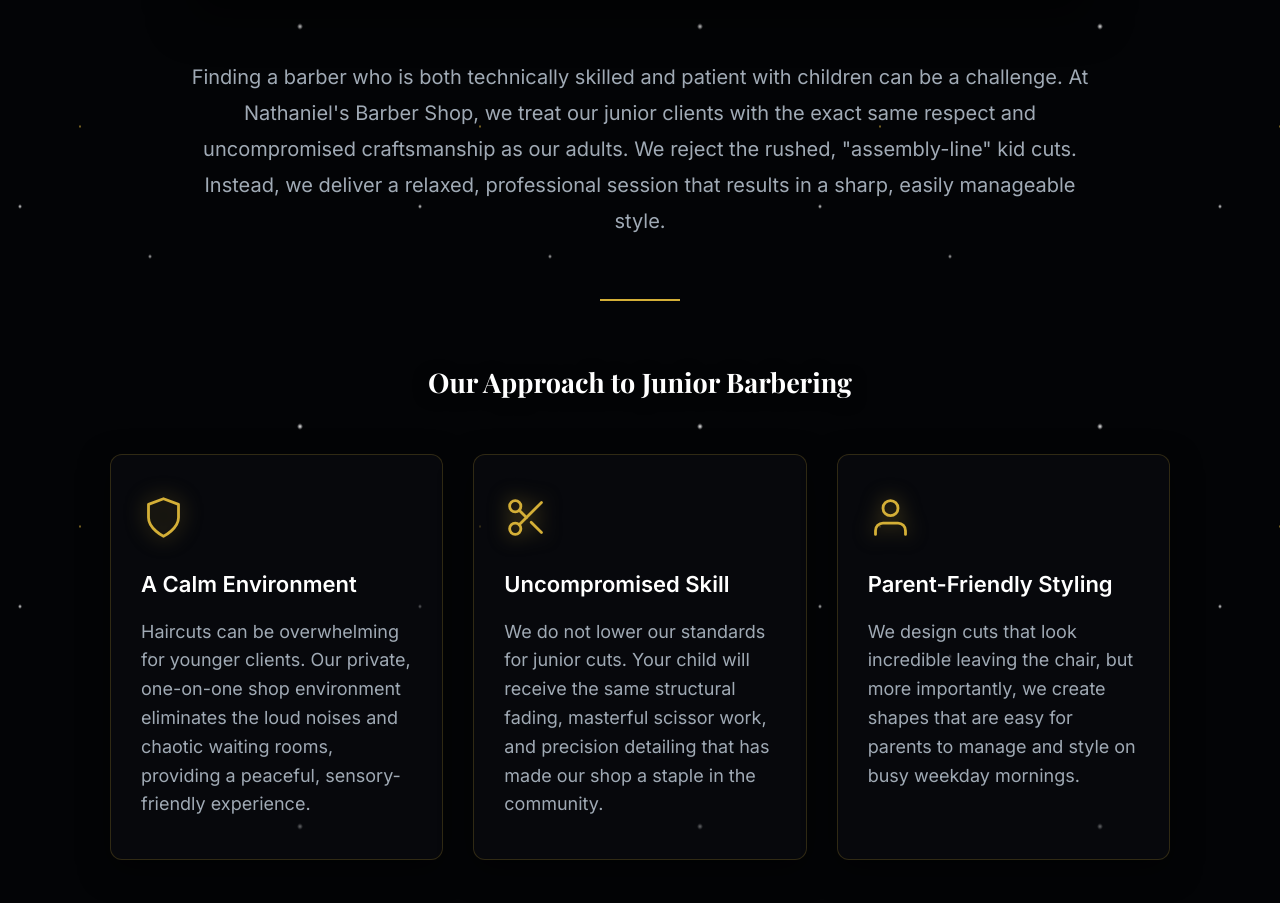
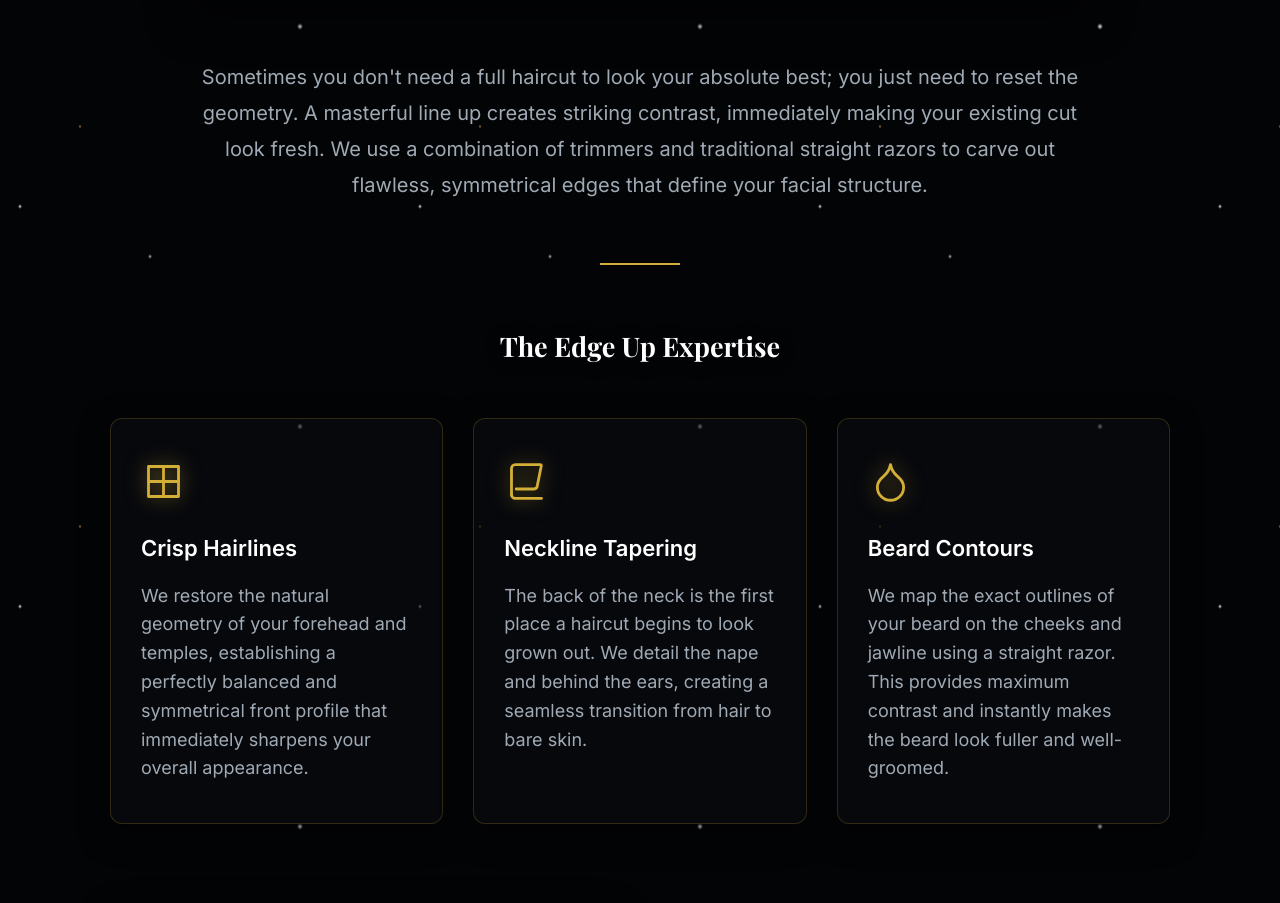
Before and after one commit to YourOnlineSquad/nathaniels-barber-shop, a Jekyll site: the page built from services/line-up.md, in a window 1280 px wide and 1400 px high, scrolled down 1078 px. Shown: the part 195-1098 px from the top of the window. Built offline with Jekyll 4.4.1, drawn with Linux system fonts in a browser that asks for light colours; some web fonts are replaced; some of the changed text lies outside the part shown.

Commit message:
Update line-up.md

```diff
--- a/services/line-up.md
+++ b/services/line-up.md
@@ -1,14 +1,14 @@
 ---
 layout: default
-title: Kids Haircut in Sioux Falls SD | Nathaniel’s Barber Shop
+title: Precision Line Up in Sioux Falls SD | Nathaniel’s Barber Shop
 ---
 
 <header class="hero-cinematic">
   <div class="container" style="max-width: 1000px; padding: 0 20px;">
-    <span class="eyebrow-text">Junior Barbering</span>
-    <h1 class="hero-title" style="font-size: clamp(3rem, 6vw, 4.5rem);">Kids Haircut in Sioux Falls, SD</h1>
+    <span class="eyebrow-text">The Finishing Touch</span>
+    <h1 class="hero-title" style="font-size: clamp(3rem, 6vw, 4.5rem);">Precision Hair Line Up In  Sioux Falls, SD</h1>
     <div class="accent-line"></div>
-    <p class="hero-subtitle" style="font-size: 20px; max-width: 800px; margin: 0 auto;">Premium barbering isn't just for adults. We provide a calm, precise, and sophisticated haircutting experience designed specifically for the young gentlemen of the Sioux Empire.</p>
+    <p class="hero-subtitle" style="font-size: 20px; max-width: 800px; margin: 0 auto;">Restore your sharpest edges. Our precision line up service in Sioux Falls SD is engineered to refresh your look with razor-sharp contours around the hairline, beard, and neck.</p>
   </div>
 </header>
 
@@ -16,41 +16,41 @@ title: Kids Haircut in Sioux Falls SD | Nathaniel’s Barber Shop
   <div class="container" style="max-width: 1100px; text-align: center; padding: 0 20px;">
 
     <div style="border-radius: 12px; overflow: hidden; border: 1px solid var(--border-glow); box-shadow: 0 20px 40px rgba(0,0,0,0.5); margin: 0 auto 60px; max-width: 900px;">
-      <img src="https://images.unsplash.com/photo-1532798442725-41036acc7489?auto=format&fit=crop&w=1200&q=80" alt="Master barber giving a precision kids haircut in Sioux Falls SD" style="width: 100%; height: auto; display: block; object-fit: cover; aspect-ratio: 16/9;">
+      <img src="https://images.unsplash.com/photo-1519014816548-bf5fe059e98b?auto=format&fit=crop&w=1200&q=80" alt="Master barber preparing for a precision line up and edge up service in Sioux Falls SD" style="width: 100%; height: auto; display: block; object-fit: cover; aspect-ratio: 16/9;">
     </div>
 
     <p style="color: var(--text-muted); font-size: 20px; line-height: 1.8; margin: 0 auto 60px; max-width: 900px;">
-      Finding a barber who is both technically skilled and patient with children can be a challenge. At Nathaniel's Barber Shop, we treat our junior clients with the exact same respect and uncompromised craftsmanship as our adults. We reject the rushed, "assembly-line" kid cuts. Instead, we deliver a relaxed, professional session that results in a sharp, easily manageable style.
+      Sometimes you don't need a full haircut to look your absolute best; you just need to reset the geometry. A masterful line up creates striking contrast, immediately making your existing cut look fresh. We use a combination of trimmers and traditional straight razors to carve out flawless, symmetrical edges that define your facial structure.
     </p>
 
     <div style="width: 80px; height: 2px; background: var(--accent-gold); margin: 0 auto 60px;"></div>
 
-    <h3 style="color: var(--text-light); margin-bottom: 50px; font-size: 27px;">Our Approach to Junior Barbering</h3>
+    <h3 style="color: var(--text-light); margin-bottom: 50px; font-size: 27px;">The Edge Up Expertise</h3>
 
     <div style="display: grid; grid-template-columns: repeat(auto-fit, minmax(280px, 1fr)); gap: 30px; margin-bottom: 80px; text-align: left;">
 
       <div style="background: rgba(10, 12, 18, 0.6); border: 1px solid var(--border-glow); border-radius: 12px; padding: 40px 30px; transform: translateY(0); transition: all 0.3s ease; box-shadow: 0 10px 30px rgba(0,0,0,0.5);" onmouseover="this.style.transform='translateY(-10px)'; this.style.boxShadow='0 20px 40px rgba(212, 175, 55, 0.4)'; this.style.borderColor='var(--accent-gold)';" onmouseout="this.style.transform='translateY(0)'; this.style.boxShadow='0 10px 30px rgba(0,0,0,0.5)'; this.style.borderColor='var(--border-glow)';">
         <svg style="width: 45px; height: 45px; stroke: var(--accent-gold); fill: none; margin-bottom: 20px; filter: drop-shadow(0 0 10px rgba(212, 175, 55, 0.6));" viewBox="0 0 24 24" stroke-width="1.5" stroke-linecap="round" stroke-linejoin="round">
-          <path d="M12 22s8-4 8-10V5l-8-3-8 3v7c0 6 8 10 8 10z"/>
+          <path d="M4 4h16v16H4z"/><path d="M4 12h16"/><path d="M12 4v16"/>
         </svg>
-        <p style="font-size: 22px; margin-bottom: 15px; line-height: 1.6;"><strong style="color: var(--text-light);">A Calm Environment</strong></p>
-        <p style="font-size: 18px; color: var(--text-muted); line-height: 1.6;">Haircuts can be overwhelming for younger clients. Our private, one-on-one shop environment eliminates the loud noises and chaotic waiting rooms, providing a peaceful, sensory-friendly experience.</p>
+        <p style="font-size: 22px; margin-bottom: 15px; line-height: 1.6;"><strong style="color: var(--text-light);">Crisp Hairlines</strong></p>
+        <p style="font-size: 18px; color: var(--text-muted); line-height: 1.6;">We restore the natural geometry of your forehead and temples, establishing a perfectly balanced and symmetrical front profile that immediately sharpens your overall appearance.</p>
       </div>
 
       <div style="background: rgba(10, 12, 18, 0.6); border: 1px solid var(--border-glow); border-radius: 12px; padding: 40px 30px; transform: translateY(0); transition: all 0.3s ease; box-shadow: 0 10px 30px rgba(0,0,0,0.5);" onmouseover="this.style.transform='translateY(-10px)'; this.style.boxShadow='0 20px 40px rgba(212, 175, 55, 0.4)'; this.style.borderColor='var(--accent-gold)';" onmouseout="this.style.transform='translateY(0)'; this.style.boxShadow='0 10px 30px rgba(0,0,0,0.5)'; this.style.borderColor='var(--border-glow)';">
         <svg style="width: 45px; height: 45px; stroke: var(--accent-gold); fill: none; margin-bottom: 20px; filter: drop-shadow(0 0 10px rgba(212, 175, 55, 0.6));" viewBox="0 0 24 24" stroke-width="1.5" stroke-linecap="round" stroke-linejoin="round">
-          <circle cx="6" cy="6" r="3"/><circle cx="6" cy="18" r="3"/><line x1="20" y1="4" x2="8.12" y2="15.88"/><line x1="14.47" y1="14.48" x2="20" y2="20"/><line x1="8.12" y1="8.12" x2="12" y2="12"/>
+          <path d="M4 19V5a2 2 0 0 1 2-2h13.4a.5.5 0 0 1 .49.6l-2.11 10.55A2 2 0 0 1 16 16H6.5"/><path d="M4 19a2 2 0 0 0 2 2h14"/>
         </svg>
-        <p style="font-size: 22px; margin-bottom: 15px; line-height: 1.6;"><strong style="color: var(--text-light);">Uncompromised Skill</strong></p>
-        <p style="font-size: 18px; color: var(--text-muted); line-height: 1.6;">We do not lower our standards for junior cuts. Your child will receive the same structural fading, masterful scissor work, and precision detailing that has made our shop a staple in the community.</p>
+        <p style="font-size: 22px; margin-bottom: 15px; line-height: 1.6;"><strong style="color: var(--text-light);">Neckline Tapering</strong></p>
+        <p style="font-size: 18px; color: var(--text-muted); line-height: 1.6;">The back of the neck is the first place a haircut begins to look grown out. We detail the nape and behind the ears, creating a seamless transition from hair to bare skin.</p>
       </div>
 
       <div style="background: rgba(10, 12, 18, 0.6); border: 1px solid var(--border-glow); border-radius: 12px; padding: 40px 30px; transform: translateY(0); transition: all 0.3s ease; box-shadow: 0 10px 30px rgba(0,0,0,0.5);" onmouseover="this.style.transform='translateY(-10px)'; this.style.boxShadow='0 20px 40px rgba(212, 175, 55, 0.4)'; this.style.borderColor='var(--accent-gold)';" onmouseout="this.style.transform='translateY(0)'; this.style.boxShadow='0 10px 30px rgba(0,0,0,0.5)'; this.style.borderColor='var(--border-glow)';">
         <svg style="width: 45px; height: 45px; stroke: var(--accent-gold); fill: none; margin-bottom: 20px; filter: drop-shadow(0 0 10px rgba(212, 175, 55, 0.6));" viewBox="0 0 24 24" stroke-width="1.5" stroke-linecap="round" stroke-linejoin="round">
-          <path d="M20 21v-2a4 4 0 0 0-4-4H8a4 4 0 0 0-4 4v2"/><circle cx="12" cy="7" r="4"/>
+          <path d="M12 22a7 7 0 0 0 7-7c0-2-1-3.9-3-5.5s-3.5-4-4-6.5c-.5 2.5-2 4.9-4 6.5C6 11.1 5 13 5 15a7 7 0 0 0 7 7z"/>
         </svg>
-        <p style="font-size: 22px; margin-bottom: 15px; line-height: 1.6;"><strong style="color: var(--text-light);">Parent-Friendly Styling</strong></p>
-        <p style="font-size: 18px; color: var(--text-muted); line-height: 1.6;">We design cuts that look incredible leaving the chair, but more importantly, we create shapes that are easy for parents to manage and style on busy weekday mornings.</p>
+        <p style="font-size: 22px; margin-bottom: 15px; line-height: 1.6;"><strong style="color: var(--text-light);">Beard Contours</strong></p>
+        <p style="font-size: 18px; color: var(--text-muted); line-height: 1.6;">We map the exact outlines of your beard on the cheeks and jawline using a straight razor. This provides maximum contrast and instantly makes the beard look fuller and well-groomed.</p>
       </div>
 
     </div>
@@ -58,25 +58,25 @@ title: Kids Haircut in Sioux Falls SD | Nathaniel’s Barber Shop
     <div style="display: grid; grid-template-columns: repeat(auto-fit, minmax(320px, 1fr)); gap: 60px; margin-bottom: 100px; text-align: left; align-items: center; padding: 0 10px;">
 
       <div style="border-radius: 12px; overflow: hidden; border: 1px solid var(--border-glow); box-shadow: 0 20px 40px rgba(0,0,0,0.6);">
-        <img src="https://images.unsplash.com/photo-1521369527715-e26b1fb0fbd0?auto=format&fit=crop&w=800&q=80" alt="Professional and calm kids haircut experience at a luxury barber shop in Sioux Falls" style="width: 100%; height: auto; display: block; object-fit: cover; aspect-ratio: 4/5;">
+        <img src="https://images.unsplash.com/photo-1585747860715-2ba37e788b70?auto=format&fit=crop&w=800&q=80" alt="Barber executing a sharp razor line up on a client in Sioux Falls" style="width: 100%; height: auto; display: block; object-fit: cover; aspect-ratio: 4/5;">
       </div>
 
       <div>
-        <h3 style="color: var(--accent-gold); margin-bottom: 20px; font-size: 27px;">Building Confidence</h3>
+        <h3 style="color: var(--accent-gold); margin-bottom: 20px; font-size: 27px;">The Ultimate Maintenance</h3>
         <p style="color: var(--text-muted); font-size: 20px; line-height: 1.6; margin-bottom: 40px;">
-          A great haircut does wonders for a young man's confidence. Whether it is for back-to-school photos, a special event in Minnehaha County, or just routine maintenance, we work with parents and kids to find a style they genuinely love and feel proud to wear.
+          A line up is the secret weapon for the modern gentleman. It extends the life of your primary haircut, allowing you to maintain an immaculate appearance between larger appointments. Whether you have an important meeting or an event in the Sioux Empire, an edge up ensures you walk in with total confidence.
         </p>
 
-        <h3 style="color: var(--accent-gold); margin-bottom: 20px; font-size: 27px;">The Unrushed Promise</h3>
+        <h3 style="color: var(--accent-gold); margin-bottom: 20px; font-size: 27px;">Uncompromised Precision</h3>
         <p style="color: var(--text-muted); font-size: 20px; line-height: 1.6;">
-          Children can be unpredictable, and that is perfectly okay. By operating entirely on an appointment-only schedule, we ensure we have ample time blocked out. We never rush a service, allowing us to adapt to the child's pace and ensure maximum safety and precision.
+          Precision is our hallmark. We do not push hairlines back or create artificial, unsustainable shapes. We work *with* your natural growth patterns to carve out clean, organic lines that will grow out smoothly and evenly over the following weeks.
         </p>
       </div>
 
     </div>
 
     <div style="border-top: 1px solid rgba(255, 255, 255, 0.1); border-bottom: 1px solid rgba(255, 255, 255, 0.1); padding: 60px 20px; margin-bottom: 80px; background: linear-gradient(90deg, transparent, rgba(10, 12, 18, 0.8), transparent);">
-      <h3 style="color: #f5f5f5; margin-bottom: 25px; font-size: 27px;">Book Their Next Haircut</h3>
+      <h3 style="color: #f5f5f5; margin-bottom: 25px; font-size: 27px;">Restore Your Edges Today</h3>
       <a href="https://www.styleseat.com/m/v/nathanielsbarbershop?utm_source=google&utm_medium=reserve" target="_blank" rel="noopener noreferrer" class="btn-primary">Reserve Your Chair Now</a>
     </div>
 
@@ -85,18 +85,18 @@ title: Kids Haircut in Sioux Falls SD | Nathaniel’s Barber Shop
     <div style="max-width: 800px; margin: 0 auto 80px; text-align: left;">
 
       <details style="border-bottom: 1px solid rgba(212, 175, 55, 0.2); padding: 20px 0;">
-        <summary style="font-size: 22px; color: var(--accent-gold); font-weight: 600; cursor: pointer; outline: none;">What is the age limit for a kids haircut?</summary>
-        <p style="color: var(--text-muted); font-size: 20px; line-height: 1.6; margin-top: 15px; margin-bottom: 0;">We welcome junior clients of all ages, provided they are able to sit relatively independently in the barber chair. Safety is our top priority when working with sharp shears and clippers.</p>
+        <summary style="font-size: 22px; color: var(--accent-gold); font-weight: 600; cursor: pointer; outline: none;">What exactly does a Line Up include?</summary>
+        <p style="color: var(--text-muted); font-size: 20px; line-height: 1.6; margin-top: 15px; margin-bottom: 0;">A Line Up (or edge up) strictly focuses on the perimeter of your hair. We detail the front hairline, the temples, behind the ears, the back of the neck, and the beard contours. It does not include removing length or fading the sides.</p>
       </details>
 
       <details style="border-bottom: 1px solid rgba(212, 175, 55, 0.2); padding: 20px 0;">
-        <summary style="font-size: 22px; color: var(--accent-gold); font-weight: 600; cursor: pointer; outline: none;">How much time is blocked out for this service?</summary>
-        <p style="color: var(--text-muted); font-size: 20px; line-height: 1.6; margin-top: 15px; margin-bottom: 0;">We block out the exact same amount of time for a junior cut as we do an adult cut. We refuse to rush the process, ensuring your child stays comfortable and the final result is absolutely precise.</p>
+        <summary style="font-size: 22px; color: var(--accent-gold); font-weight: 600; cursor: pointer; outline: none;">When should I book a Line Up instead of a haircut?</summary>
+        <p style="color: var(--text-muted); font-size: 20px; line-height: 1.6; margin-top: 15px; margin-bottom: 0;">A Line Up is perfect for halfway between your regular haircut appointments. If your fade is growing out but you want to instantly look sharp again for the weekend or a meeting, this service is designed exactly for that.</p>
       </details>
 
       <details style="border-bottom: 1px solid rgba(212, 175, 55, 0.2); padding: 20px 0;">
         <summary style="font-size: 22px; color: var(--accent-gold); font-weight: 600; cursor: pointer; outline: none;">Do you take walk ins or do I need an appointment?</summary>
-        <p style="color: var(--text-muted); font-size: 20px; line-height: 1.6; margin-top: 15px; margin-bottom: 0;">Nathaniel operates strictly by appointment only. This is especially beneficial for children, as it guarantees they won't have to wait in a crowded, noisy lobby before their turn.</p>
+        <p style="color: var(--text-muted); font-size: 20px; line-height: 1.6; margin-top: 15px; margin-bottom: 0;">Nathaniel operates strictly by appointment only. Because he is a solo barber working in his own private physical location, this ensures every client receives unhurried and undivided attention.</p>
       </details>
 
       <details style="border-bottom: 1px solid rgba(212, 175, 55, 0.2); padding: 20px 0;">
@@ -105,8 +105,8 @@ title: Kids Haircut in Sioux Falls SD | Nathaniel’s Barber Shop
       </details>
 
       <details style="border-bottom: 1px solid rgba(212, 175, 55, 0.2); padding: 20px 0;">
-        <summary style="font-size: 22px; color: var(--accent-gold); font-weight: 600; cursor: pointer; outline: none;">Where exactly is your shop located?</summary>
-        <p style="color: var(--text-muted); font-size: 20px; line-height: 1.6; margin-top: 15px; margin-bottom: 0;">We operate out of a premium private physical location right here in Sioux Falls SD. You will receive exact directions and details upon completing your secure booking through our StyleSeat portal.</p>
+        <summary style="font-size: 22px; color: var(--accent-gold); font-weight: 600; cursor: pointer; outline: none;">Do you use a straight razor for the line up?</summary>
+        <p style="color: var(--text-muted); font-size: 20px; line-height: 1.6; margin-top: 15px; margin-bottom: 0;">Yes. We establish the initial geometry with precision trimmers, but we always finish the edges with a traditional straight razor to ensure the sharpest, longest-lasting lines possible.</p>
       </details>
 
     </div>
@@ -114,7 +114,8 @@ title: Kids Haircut in Sioux Falls SD | Nathaniel’s Barber Shop
     <h3 style="margin-bottom: 30px; color: var(--text-light); font-size: 25px; text-transform: uppercase; letter-spacing: 2px;">Explore Related Services</h3>
     <div style="display: flex; gap: 20px; justify-content: center; flex-wrap: wrap;">
       <a href="{{ site.baseurl }}/services/mens-haircut" class="btn-primary" style="background: transparent; border-color: rgba(212, 175, 55, 0.3); font-size: 16px; padding: 12px 24px; box-shadow: none;">Mens Haircut</a>
-      <a href="{{ site.baseurl }}/services/line-up" class="btn-primary" style="background: transparent; border-color: rgba(212, 175, 55, 0.3); font-size: 16px; padding: 12px 24px; box-shadow: none;">Line Up</a>
+      <a href="{{ site.baseurl }}/services/beard-trim" class="btn-primary" style="background: transparent; border-color: rgba(212, 175, 55, 0.3); font-size: 16px; padding: 12px 24px; box-shadow: none;">Beard Trim</a>
+      <a href="{{ site.baseurl }}/services/shave" class="btn-primary" style="background: transparent; border-color: rgba(212, 175, 55, 0.3); font-size: 16px; padding: 12px 24px; box-shadow: none;">Straight Razor Shave</a>
     </div>
 
   </div>
```
